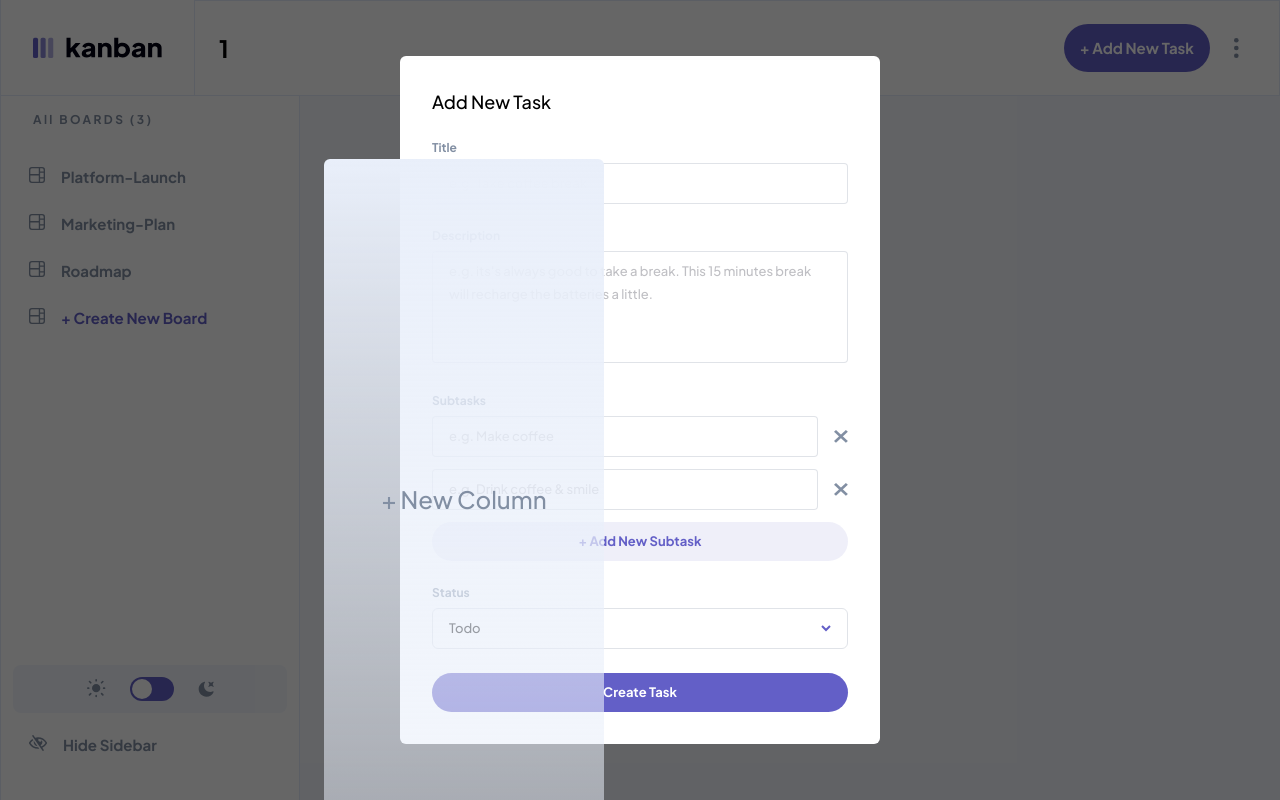
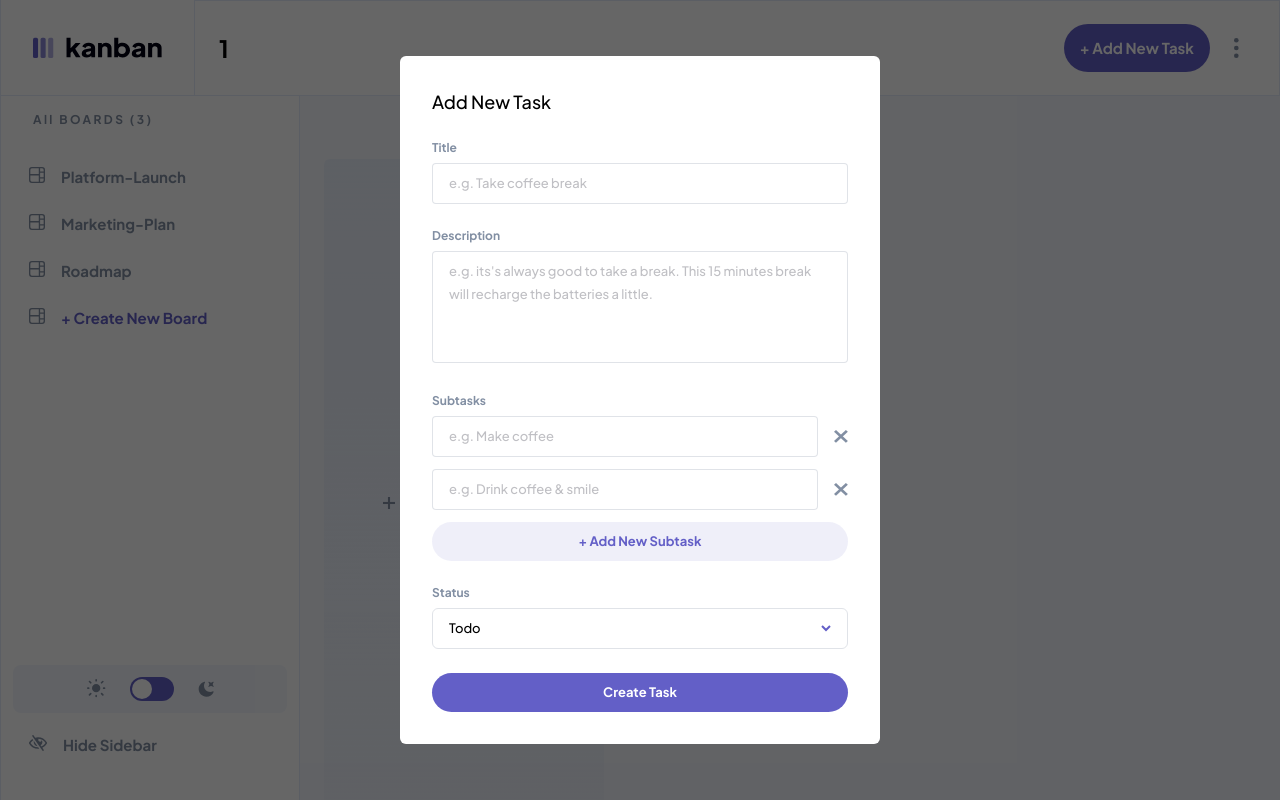
Before and after one commit to arey-dev/task-management, a React (Vite) app: page /task-management/board/1/add-task in a window 1280 px wide. Built offline with nearby package versions, Linux system fonts and the light colour scheme.

Commit message:
add z index

```diff
--- a/src/components/Modal.jsx
+++ b/src/components/Modal.jsx
@@ -2,7 +2,7 @@
 
 export function Modal({ children }) {
   return (
-    <div className="fixed left-0 top-0 right-0 bottom-0 bg-[#000000] bg-opacity-60 flex items-center justify-center overflow-auto">
+    <div className="fixed left-0 top-0 right-0 bottom-0 bg-[#000000] bg-opacity-60 flex items-center justify-center overflow-auto z-[99]">
       {children}
     </div>
   );
```
